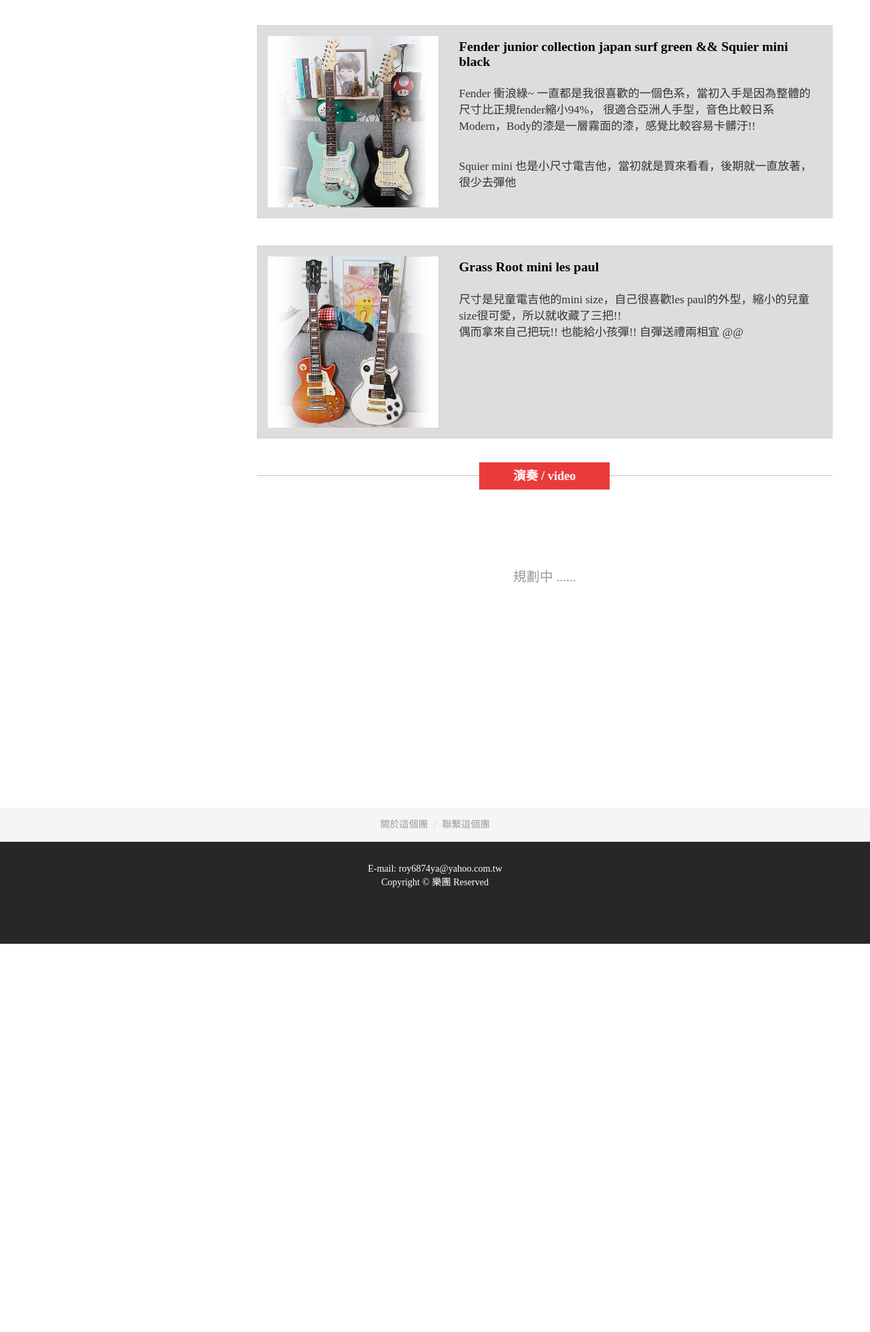
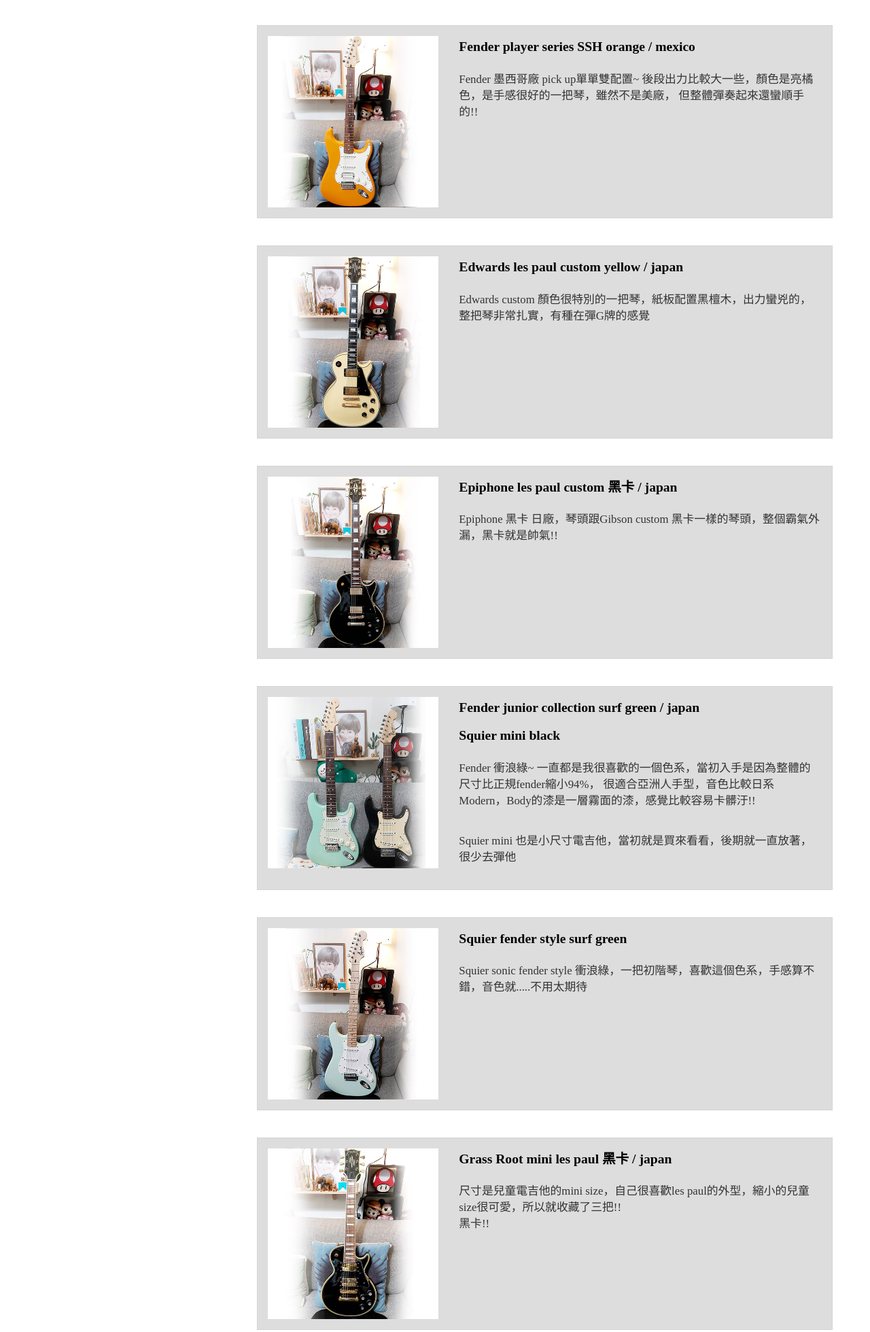
Before and after one commit to kiwei1688/bandWeb, a plain HTML site: page roy.html in a window 1280 px wide. Shown: the part 1277-3236 px from the top of the page at 68% size. Before the commit the page ends 2665 px from the top, so only its background shows below. Drawn offline with Linux system fonts and the light colour scheme.

Commit message:
更新roy吉他照片資料

```diff
--- a/roy.html
+++ b/roy.html
@@ -176,9 +176,46 @@
                     <img src="images/musician/roy/studio.jpg"/>
                   </div>
                   <div class="col-xs-12 col-sm-7 col-md-8">
-                    <h2>Gibson Les Paul Studio wine red</h2>
+                    <h2>Gibson Les Paul Studio wine red / USA</h2>
                     <p>
                       剛入手的一把好琴，整體酒紅配色，算是可兇、可柔的音色輸入，算是年份比較新的一把琴，越彈越喜歡!!
+                    </p>
+                  </div>
+                </div>
+
+                <div class="use-musical">
+                  <div class="col-xs-12 col-sm-5 col-md-4">
+                    <img src="images/musician/roy/fenderssh.jpg"/>
+                  </div>
+                  <div class="col-xs-12 col-sm-7 col-md-8">
+                    <h2>Fender player series SSH orange / mexico</h2>
+                    <p>
+                      Fender 墨西哥廠 pick up單單雙配置~ 後段出力比較大一些，顏色是亮橘色，是手感很好的一把琴，雖然不是美廠，
+                      但整體彈奏起來還蠻順手的!!
+                    </p>
+                  </div>
+                </div>
+
+                <div class="use-musical">
+                  <div class="col-xs-12 col-sm-5 col-md-4">
+                    <img src="images/musician/roy/edwards.jpg"/>
+                  </div>
+                  <div class="col-xs-12 col-sm-7 col-md-8">
+                    <h2>Edwards les paul custom yellow / japan</h2>
+                    <p>
+                      Edwards custom 顏色很特別的一把琴，紙板配置黑檀木，出力蠻兇的，整把琴非常扎實，有種在彈G牌的感覺
+                    </p>
+                  </div>
+                </div>
+
+                <div class="use-musical">
+                  <div class="col-xs-12 col-sm-5 col-md-4">
+                    <img src="images/musician/roy/epi.jpg"/>
+                  </div>
+                  <div class="col-xs-12 col-sm-7 col-md-8">
+                    <h2>Epiphone les paul custom 黑卡 / japan</h2>
+                    <p>
+                      Epiphone 黑卡 日廠，琴頭跟Gibson custom 黑卡一樣的琴頭，整個霸氣外漏，黑卡就是帥氣!!
                     </p>
                   </div>
                 </div>
@@ -188,7 +225,8 @@
                     <img src="images/musician/roy/fender-japan.jpg"/>
                   </div>
                   <div class="col-xs-12 col-sm-7 col-md-8">
-                    <h2>Fender junior collection japan surf green && Squier mini black</h2>
+                    <h2>Fender junior collection surf green / japan</h2>
+                    <h2>Squier mini black</h2>
                     <p>
                       Fender 衝浪綠~ 一直都是我很喜歡的一個色系，當初入手是因為整體的尺寸比正規fender縮小94%，
                       很適合亞洲人手型，音色比較日系Modern，Body的漆是一層霧面的漆，感覺比較容易卡髒汙!!
@@ -201,13 +239,50 @@
 
                 <div class="use-musical">
                   <div class="col-xs-12 col-sm-5 col-md-4">
+                    <img src="images/musician/roy/squier.jpg"/>
+                  </div>
+                  <div class="col-xs-12 col-sm-7 col-md-8">
+                    <h2>Squier fender style surf green</h2>
+                    <p>
+                      Squier sonic fender style 衝浪綠，一把初階琴，喜歡這個色系，手感算不錯，音色就.....不用太期待
+                    </p>
+                  </div>
+                </div>
+
+                <div class="use-musical">
+                  <div class="col-xs-12 col-sm-5 col-md-4">
+                    <img src="images/musician/roy/grass.jpg"/>
+                  </div>
+                  <div class="col-xs-12 col-sm-7 col-md-8">
+                    <h2>Grass Root mini les paul 黑卡 / japan</h2>
+                    <p>
+                      尺寸是兒童電吉他的mini size，自己很喜歡les paul的外型，縮小的兒童size很可愛，所以就收藏了三把!!<br/>
+                      黑卡!!
+                    </p>
+                  </div>
+                </div>
+
+                <div class="use-musical">
+                  <div class="col-xs-12 col-sm-5 col-md-4">
                     <img src="images/musician/roy/grassmini.jpg"/>
                   </div>
                   <div class="col-xs-12 col-sm-7 col-md-8">
-                    <h2>Grass Root mini les paul</h2>
+                    <h2>Grass Root mini les paul / japan</h2>
                     <p>
                       尺寸是兒童電吉他的mini size，自己很喜歡les paul的外型，縮小的兒童size很可愛，所以就收藏了三把!!<br/>
                       偶而拿來自己把玩!! 也能給小孩彈!! 自彈送禮兩相宜 @@
+                    </p>
+                  </div>
+                </div>
+
+                <div class="use-musical">
+                  <div class="col-xs-12 col-sm-5 col-md-4">
+                    <img src="images/musician/roy/wood.jpg"/>
+                  </div>
+                  <div class="col-xs-12 col-sm-7 col-md-8">
+                    <h2>30吋木吉他</h2>
+                    <p>
+                      30吋雜牌木吉他
                     </p>
                   </div>
                 </div>
```
Also changed, not shown: images/musician/roy/edwards.jpg (added), images/musician/roy/epi.jpg (added), images/musician/roy/fenderssh.jpg (added), images/musician/roy/grass.jpg (added), images/musician/roy/squier.jpg (added), images/musician/roy/wood.jpg (added).
